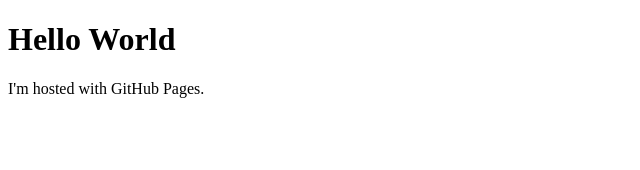
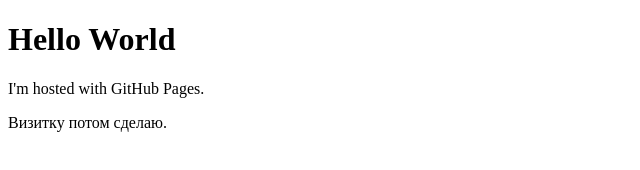
Before and after one commit to vandyll/vandyll.github.io, a plain HTML site: page index.html in a window 1280 px wide. Shown: the whole page, without its empty margins (0-640 px from the left). Drawn offline with Linux system fonts and the light colour scheme.

Commit message:
Update index.html

```diff
--- a/index.html
+++ b/index.html
@@ -3,5 +3,6 @@
 <body>
 <h1>Hello World</h1>
 <p>I'm hosted with GitHub Pages.</p>
+<p>Визитку потом сделаю.</p>
 </body>
 </html>
```
